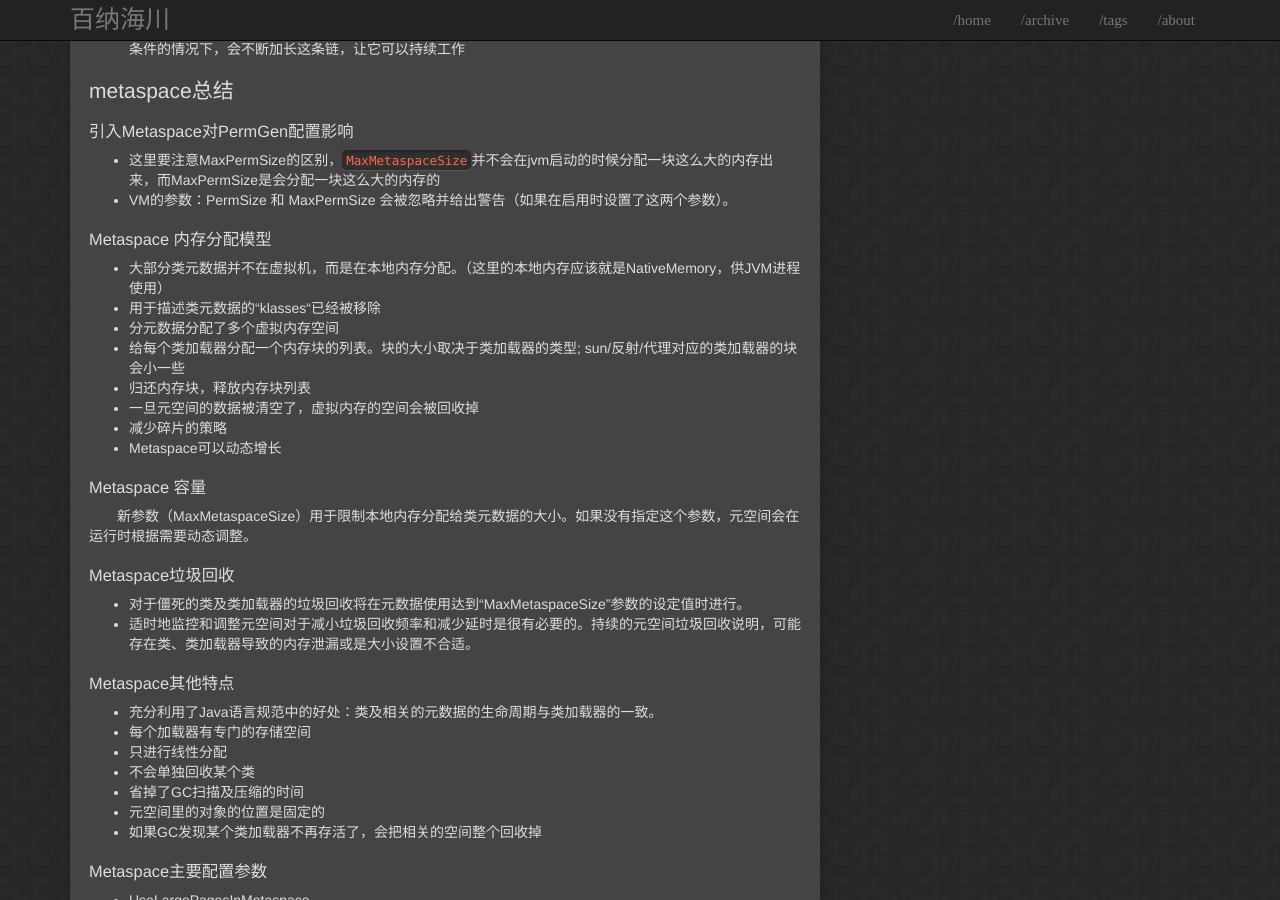
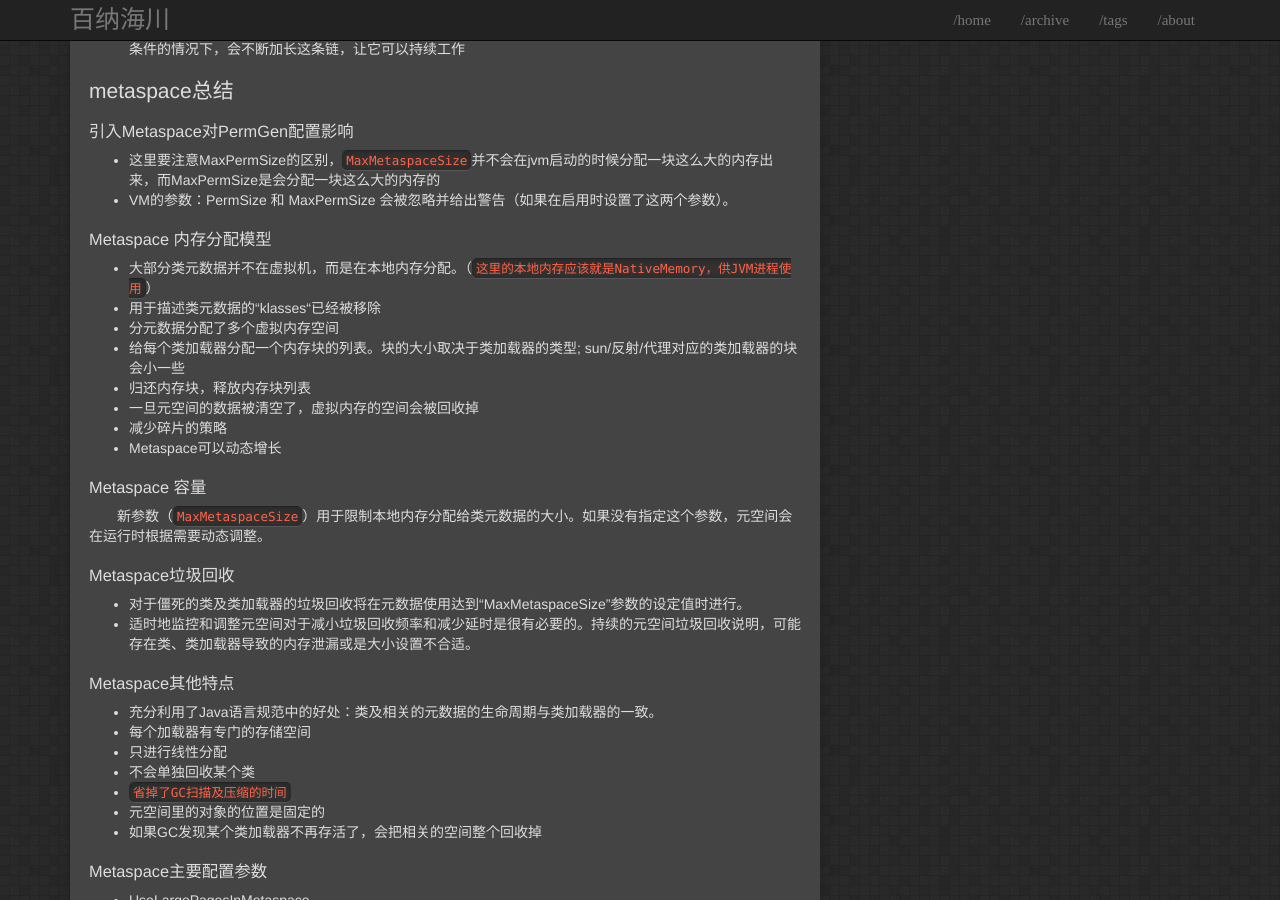
Before and after one commit to igithu/summary, a Jekyll site: the page built from _posts/2018-04-14-jvm-permgen-ms.md, in a window 1280 px wide and 900 px high, scrolled down 1755 px. Built offline with Jekyll 4.4.1, drawn with Linux system fonts in a browser that asks for light colours.

Commit message:
Update 2018-04-14-jvm-permgen-ms.md

```diff
--- a/_posts/2018-04-14-jvm-permgen-ms.md
+++ b/_posts/2018-04-14-jvm-permgen-ms.md
@@ -16,7 +16,7 @@ tags: jvm
 ## JVM内存
 * 新生代：Eden，以及s0，s1
 * 老年代：Tenured
-* 永久代：<font color=Chartreuse>PermGen</font>
+* 永久代：`PermGen`
 &emsp;&emsp;内存回收模型这里不再描述 有兴趣的可以看下CMS和G1GC对比，来了解内存回收的过程
 
  ![image01](https://igithu.github.io/summary/images/jvm-ess-old.jpg)
@@ -61,7 +61,7 @@ tags: jvm
 * VM的参数：PermSize 和 MaxPermSize 会被忽略并给出警告（如果在启用时设置了这两个参数）。
 
 ### Metaspace 内存分配模型
-* 大部分类元数据并不在虚拟机，而是在本地内存分配。（这里的本地内存应该就是NativeMemory，供JVM进程使用）
+* 大部分类元数据并不在虚拟机，而是在本地内存分配。（`这里的本地内存应该就是NativeMemory，供JVM进程使用`）
 * 用于描述类元数据的“klasses“已经被移除
 * 分元数据分配了多个虚拟内存空间
 * 给每个类加载器分配一个内存块的列表。块的大小取决于类加载器的类型; sun/反射/代理对应的类加载器的块会小一些
@@ -71,7 +71,7 @@ tags: jvm
 * Metaspace可以动态增长
 
 ### Metaspace 容量
-&emsp;&emsp;新参数（MaxMetaspaceSize）用于限制本地内存分配给类元数据的大小。如果没有指定这个参数，元空间会在运行时根据需要动态调整。
+&emsp;&emsp;新参数（`MaxMetaspaceSize`）用于限制本地内存分配给类元数据的大小。如果没有指定这个参数，元空间会在运行时根据需要动态调整。
 
 ### Metaspace垃圾回收
 * 对于僵死的类及类加载器的垃圾回收将在元数据使用达到“MaxMetaspaceSize”参数的设定值时进行。
@@ -82,7 +82,7 @@ tags: jvm
 * 每个加载器有专门的存储空间
 * 只进行线性分配
 * 不会单独回收某个类
-* 省掉了GC扫描及压缩的时间
+* `省掉了GC扫描及压缩的时间`
 * 元空间里的对象的位置是固定的
 * 如果GC发现某个类加载器不再存活了，会把相关的空间整个回收掉
 
```
